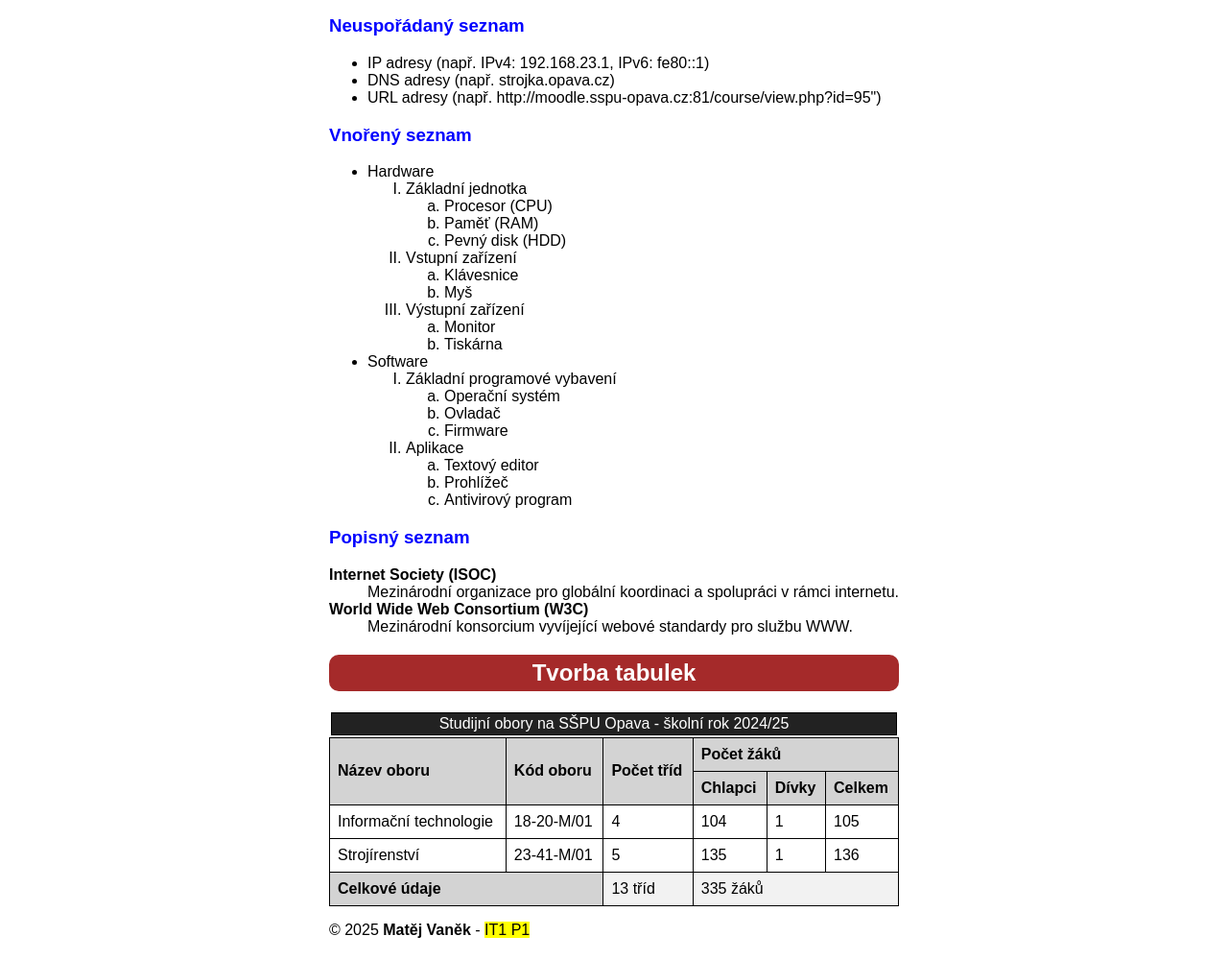
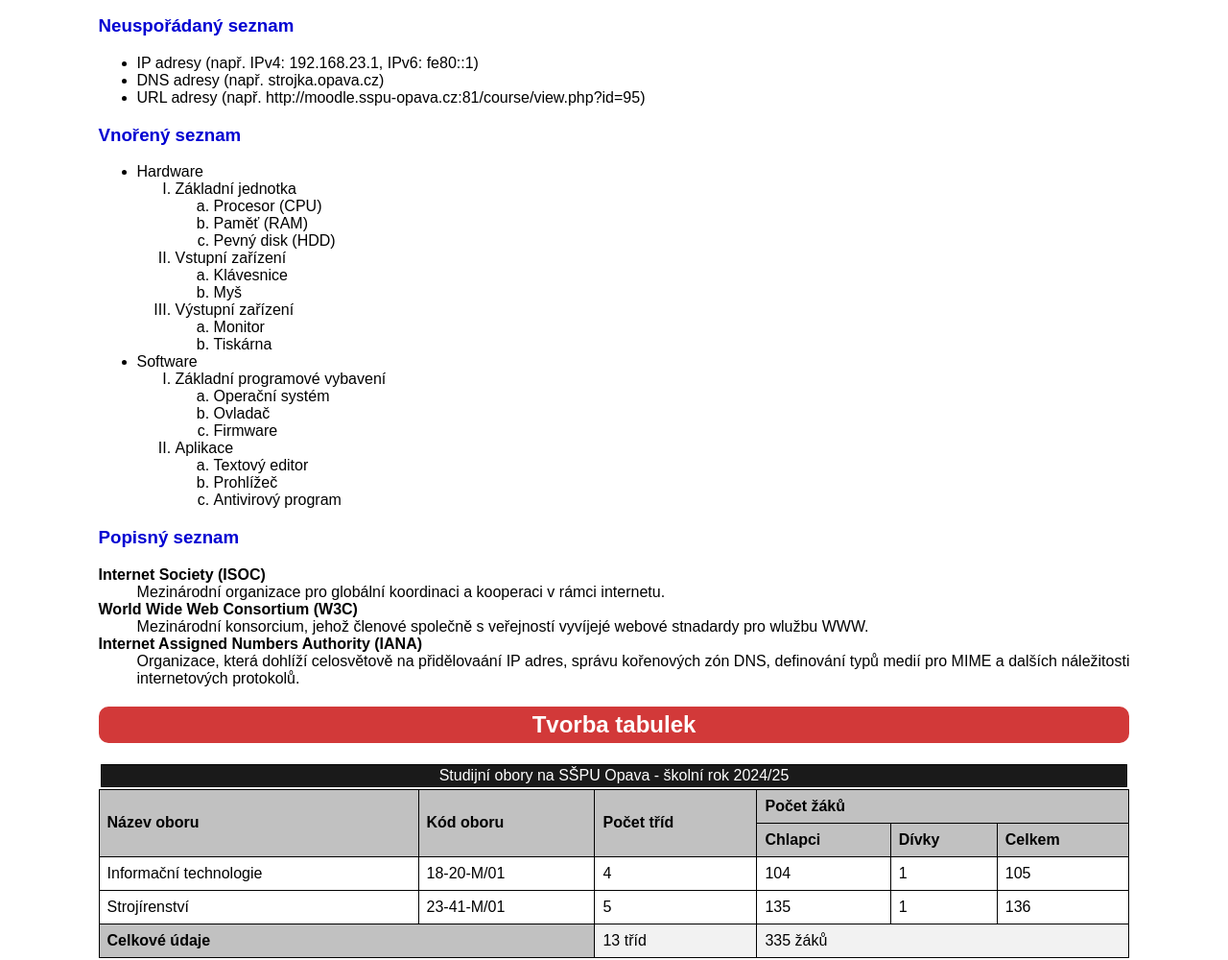
Before and after one commit to MOSTAFAcz/Seznamy-a-Tabulky, a plain HTML site: page index.html in a window 1280 px wide. Shown: the part 263-1263 px from the top of the page at 96% size. Drawn offline with Linux system fonts and the light colour scheme.

Commit message:
Add files via upload

```diff
--- a/index.html
+++ b/index.html
@@ -37,7 +37,7 @@
             <ul>
                 <li>IP adresy (např. IPv4: 192.168.23.1, IPv6: fe80::1)</li>
                 <li>DNS adresy (např. strojka.opava.cz)</li>
-                <li>URL adresy (např. http://moodle.sspu-opava.cz:81/course/view.php?id=95"</a>)</li>
+                <li>URL adresy (např. http://moodle.sspu-opava.cz:81/course/view.php?id=95)</li>
             </ul>
             <h3>Vnořený seznam</h3>
             <ul>
@@ -86,9 +86,12 @@
             <h3>Popisný seznam</h3>
             <dl>
                 <dt><strong>Internet Society (ISOC)</strong></dt>
-                <dd>Mezinárodní organizace pro globální koordinaci a spolupráci v rámci internetu.</dd>
+                <dd>Mezinárodní organizace pro globální koordinaci a kooperaci v rámci internetu.</dd>
                 <dt><strong>World Wide Web Consortium (W3C)</strong></dt>
-                <dd>Mezinárodní konsorcium vyvíjející webové standardy pro službu WWW.</dd>
+                <dd>Mezinárodní konsorcium, jehož členové společně s veřejností vyvíjejé webové stnadardy pro wlužbu WWW.</dd>
+                <dt><strong>Internet Assigned Numbers Authority (IANA)</strong></dt>
+                <dd>Organizace, která dohlíží celosvětově na přidělovaání IP adres, správu kořenových zón DNS, definování typů medií pro MIME a
+                    dalších náležitosti <br> internetových protokolů.</dd>
             </dl>
         </section>
         <section id="tabulky">
--- a/styles/styles.css
+++ b/styles/styles.css
@@ -3,15 +3,15 @@ h1{
 }
 
 h2{
-    color: white;
-    background-color: brown;
+    color: rgb(255, 255, 255);
+    background-color: rgb(210, 57, 57);
     padding: 5px;
     border-radius: 10px;
     text-align: center;
 }
 
 h3{
-    color: blue;
+    color: rgb(0, 0, 210);
 }
 
 body{
@@ -28,18 +28,18 @@ table, tr, td, th, thead, tbody, tfooter, caption{
 }
 
 caption{
-    background-color: #222;
+    background-color: #1a1a1a;
     color: white;
     margin: 2px;
     padding: 2px;
 }
 
 thead, tfoot{
-    background-color: lightgray;
+    background-color: rgb(193, 193, 193);
 }
 
 .red{
-    color: red;
+    color: rgb(210, 57, 57);
 }
 
 .flex{
```
